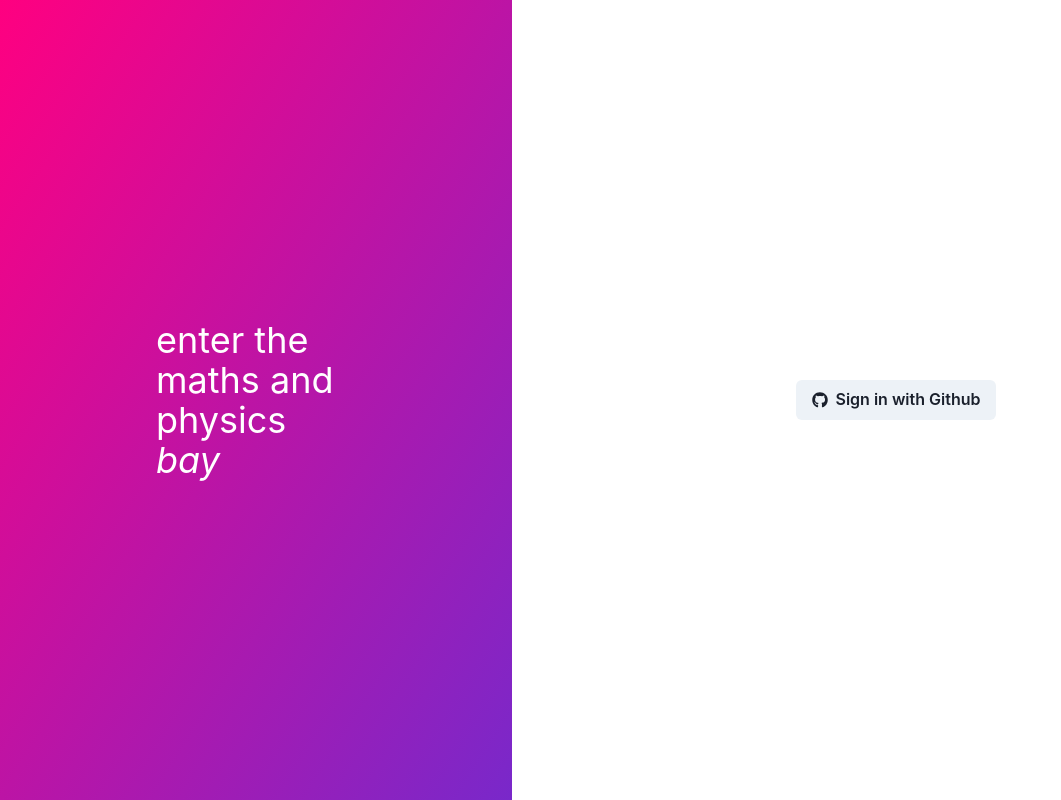
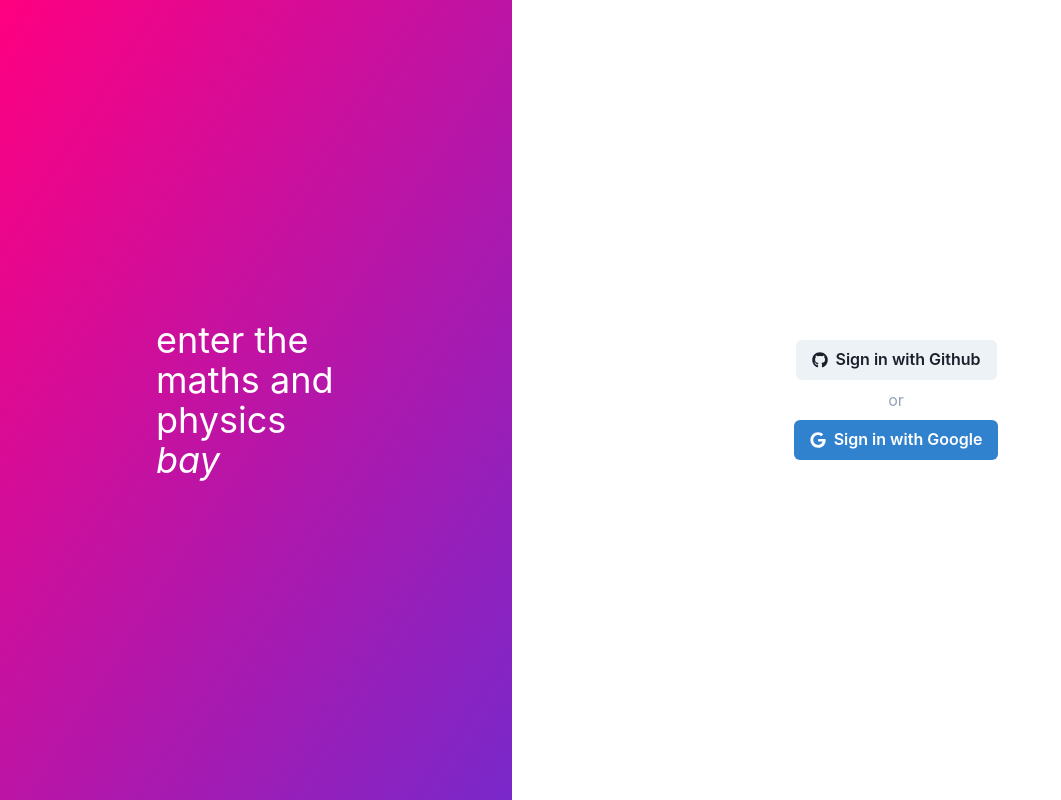
Before and after one commit to Optical-Tutor/maths-and-physics, a Next.js app: page /signin in a window 1280 px wide. Shown: the whole page, without its empty margins (0-1061 px from the left). Built offline with nearby package versions, Linux system fonts and the light colour scheme; no server answers.

Commit message:
add google auth

```diff
--- a/components/SocialButton.tsx
+++ b/components/SocialButton.tsx
@@ -1,13 +1,17 @@
 import React from "react";
 import { Button, HStack } from "@chakra-ui/react";
-import { FaGithub } from "react-icons/fa";
+import { FaGithub, FaGoogle } from "react-icons/fa";
 
 // eslint-disable-next-line react/prop-types
-const SocialButton = ({ onClick }) => {
+const SocialButton = ({ type, onClick }) => {
   return (
     <HStack>
-      <Button colorScheme="gray" leftIcon={<FaGithub />} onClick={onClick}>
-        Sign in with Github
+      <Button
+        colorScheme={type === "Github" ? "gray" : "blue"}
+        leftIcon={type === "Github" ? <FaGithub /> : <FaGoogle />}
+        onClick={onClick}
+      >
+        Sign in with {type}
       </Button>
     </HStack>
   );
--- a/pages/api/auth/[...nextauth].ts
+++ b/pages/api/auth/[...nextauth].ts
@@ -1,5 +1,6 @@
 import NextAuth from "next-auth";
 import GithubProvider from "next-auth/providers/github";
+import GoogleProvider from "next-auth/providers/google";
 
 export default NextAuth({
   session: {
@@ -13,6 +14,10 @@ export default NextAuth({
       clientId: process.env.GITHUB_ID,
       clientSecret: process.env.GITHUB_SECRET,
     }),
+    GoogleProvider({
+      clientId: process.env.GOOGLE_CLIENT_ID,
+      clientSecret: process.env.GOOGLE_CLIENT_SECRET,
+    }),
   ],
   pages: {
     signIn: "/signin",
--- a/pages/signin.tsx
+++ b/pages/signin.tsx
@@ -1,5 +1,5 @@
 import type { NextPage } from "next";
-import { Box, Stack, Center, Text } from "@chakra-ui/react";
+import { Box, Stack, Center, Text, VStack } from "@chakra-ui/react";
 import { signIn, useSession } from "next-auth/react";
 import { useRouter } from "next/router";
 import { useEffect } from "react";
@@ -34,8 +34,12 @@ const Signin: NextPage = () => {
           </Center>
         </Box>
         <Box w="60%" h="calc(100vh)" bg="white">
-          <Center padding={4} h="calc(100vh)">
-            <SocialButton onClick={() => signIn("github")} />
+          <Center h="calc(100vh)">
+            <VStack>
+              <SocialButton type="Github" onClick={() => signIn("github")} />
+              <div className="text-slate-400">or</div>
+              <SocialButton type="Google" onClick={() => signIn("google")} />
+            </VStack>
           </Center>
         </Box>
       </Stack>
```
Also changed, not shown: 1 other file (tests, documents, lock files or other folders).
